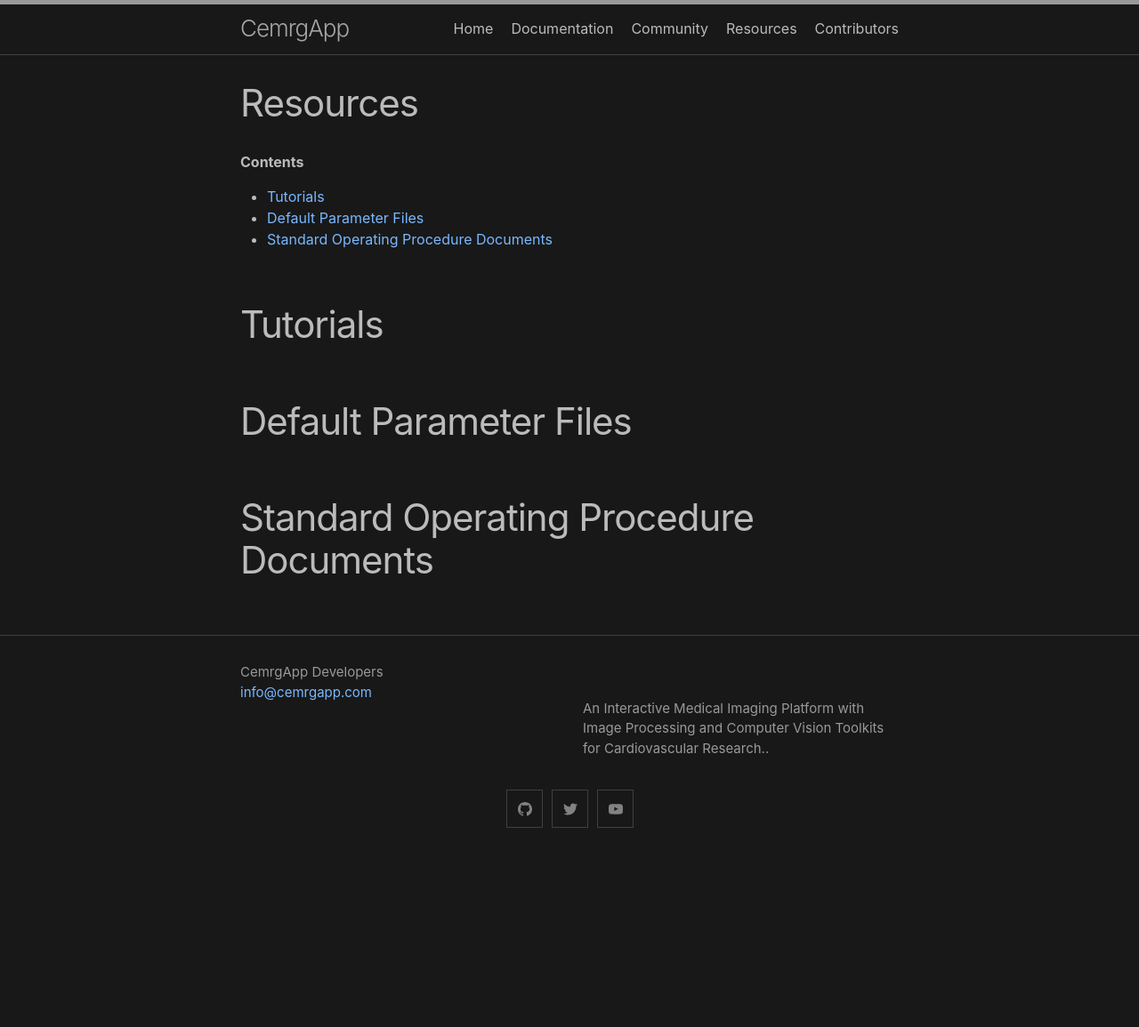
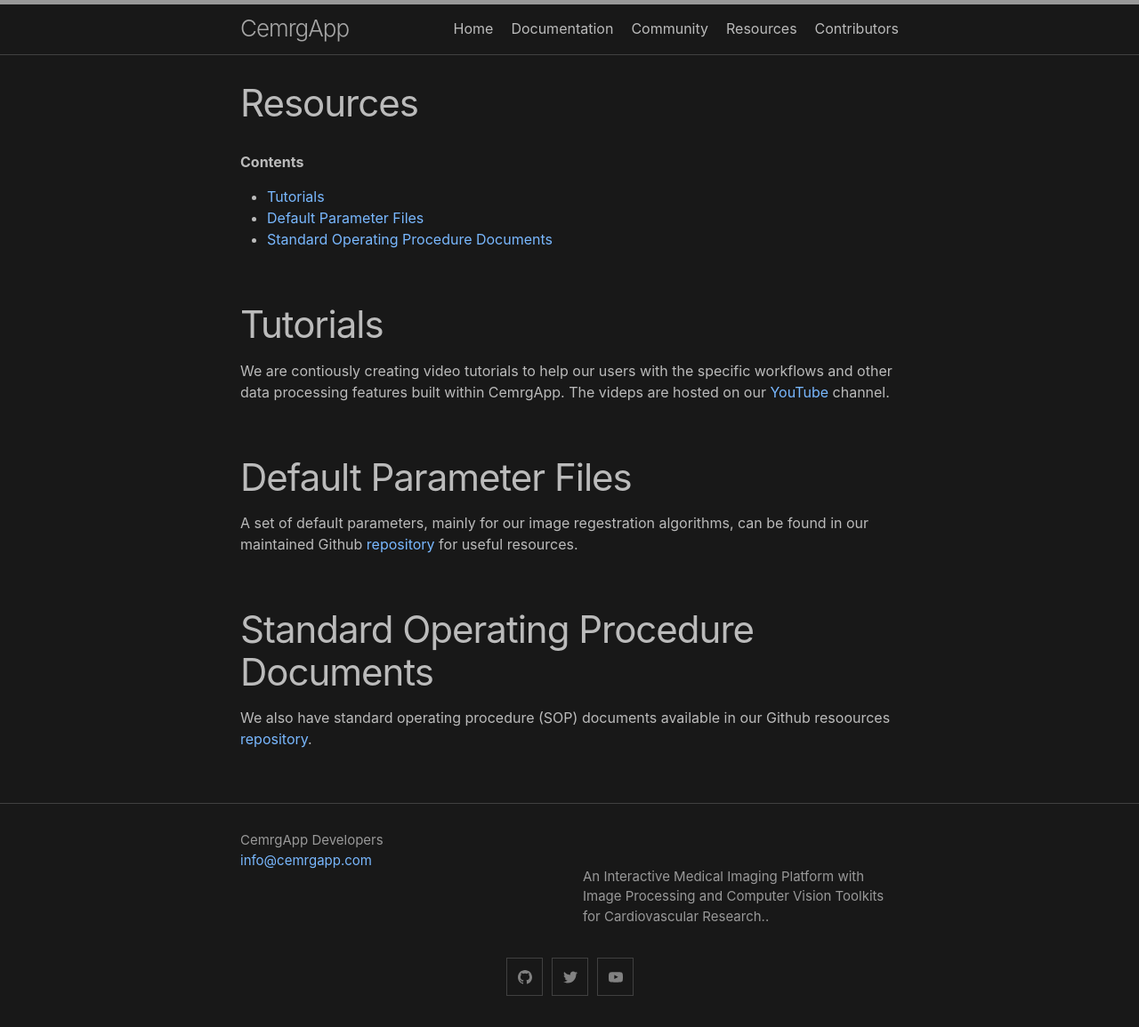
Before and after one commit to OpenHeartDevelopers/CemrgApp, a Jekyll site: the page built from resources.md, in a window 1280 px wide. Shown: the whole page at 89% size. Built offline with Jekyll 4.4.1, drawn with Linux system fonts in a browser that asks for light colours; before the commit the page ends 966 px from its top, so only the background shows below that.

Commit message:
Update resources.md

```diff
--- a/resources.md
+++ b/resources.md
@@ -14,6 +14,12 @@
 
 # Tutorials
 
+We are contiously creating video tutorials to help our users with the specific workflows and other data processing features built within CemrgApp. The videps are hosted on our [YouTube](https://www.youtube.com/channel/UCOp6Hyaq6p2cD46ENmW8RWA) channel.
+
 # Default Parameter Files
 
+A set of default parameters, mainly for our image regestration algorithms, can be found in our maintained Github [repository](https://github.com/CemrgAppDevelopers/resources) for useful resources.
+
 # Standard Operating Procedure Documents
+
+We also have standard operating procedure (SOP) documents available in our Github resoources [repository](https://github.com/CemrgAppDevelopers/resources).
```
